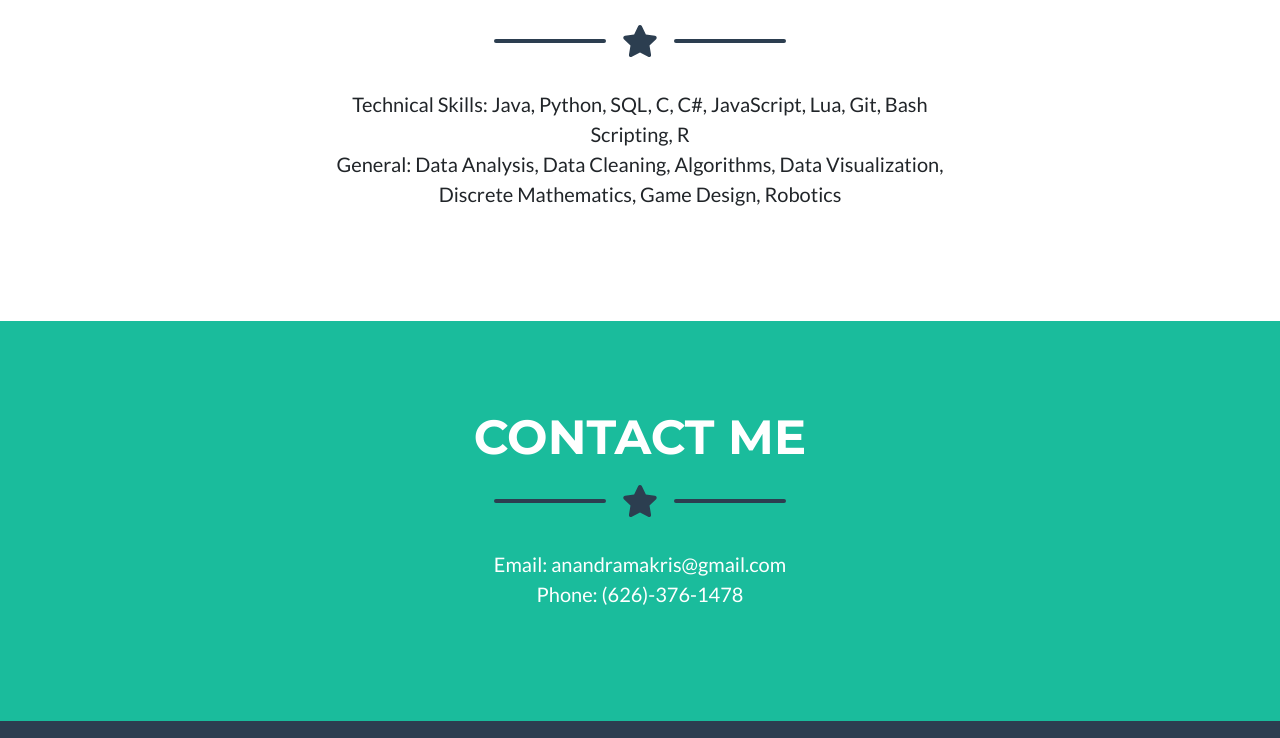
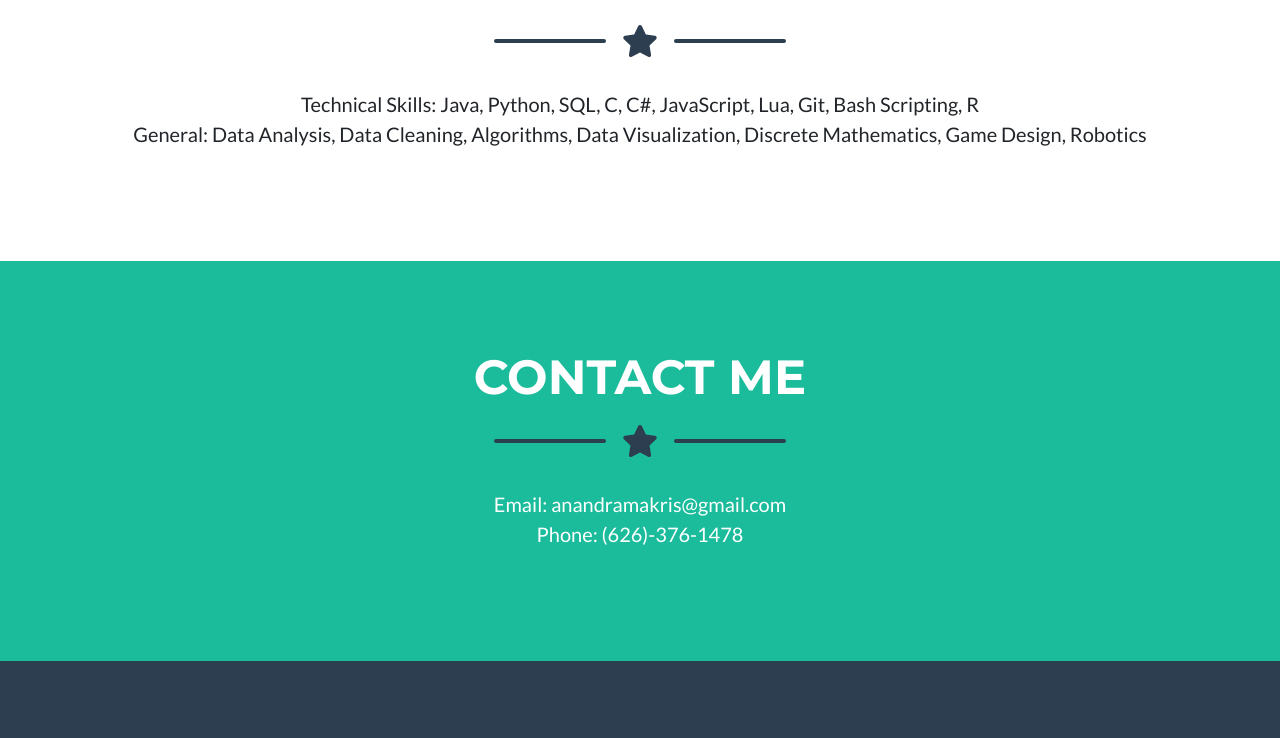
Before and after one commit to anandramakris/dsir927-portfolio, a plain HTML site: page index.html in a window 1280 px wide. Shown: the part 2276-3014 px from the top of the page. Drawn offline with nearby package versions, Linux system fonts and the light colour scheme.

Commit message:
Fixed column

```diff
--- a/index.html
+++ b/index.html
@@ -156,11 +156,11 @@
                     <div class="divider-custom-line"></div>
                 </div>
                 <div class="row justify-content-center text-center">
-                    <div class="col-lg-8 col-xl-7">
+                    <div class="col-lg-12 col-xl-11">
                         <p class="lead">
-                            <b>Technical Skills:</b> Java, Python, SQL, C, C#, JavaScript, Lua, Git, Bash Scripting, R
+                            Technical Skills: Java, Python, SQL, C, C#, JavaScript, Lua, Git, Bash Scripting, R
                             <br />
-                            <b>General:</b> Data Analysis, Data Cleaning, Algorithms, Data Visualization, Discrete Mathematics,
+                            General: Data Analysis, Data Cleaning, Algorithms, Data Visualization, Discrete Mathematics,
                             Game Design, Robotics
                         </p>
                     </div>
@@ -181,9 +181,9 @@
                 <div class="row justify-content-center text-center">
                     <div class="col-lg-8 col-xl-7">
                         <p class="lead">
-                            <b>Email:</b> anandramakris@gmail.com
+                            Email: anandramakris@gmail.com
                             <br />
-                            <b>Phone:</b> (626)-376-1478
+                            Phone: (626)-376-1478
                         </p>
                     </div>
                 </div>
```
